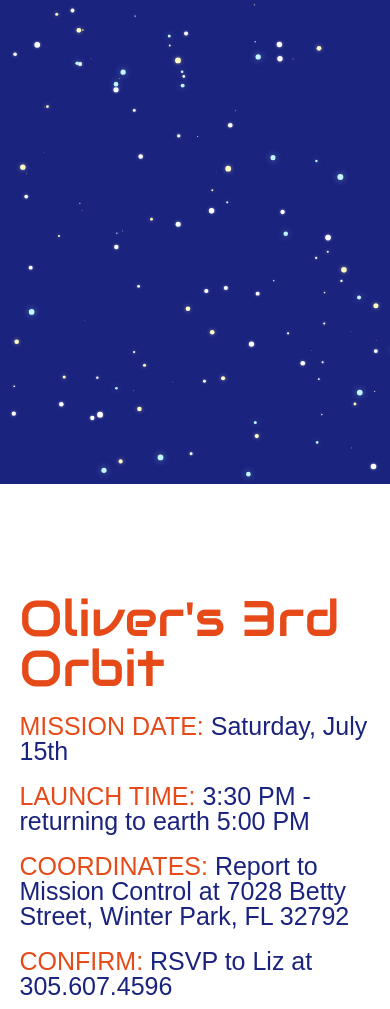
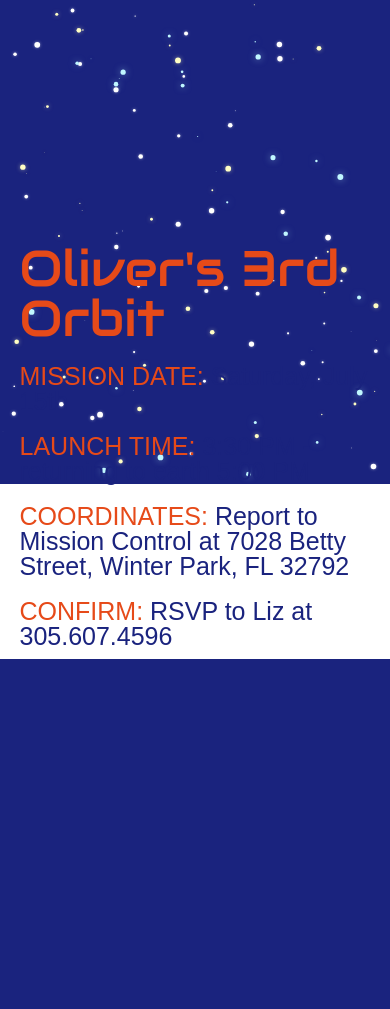
Before and after one commit to alexlcortes/ohtwoddles, a PHP site: page / in a window 390 px wide. Shown: the part 766-1775 px from the top of the page. After the commit the page ends 1425 px from the top, so only its background shows below. Run offline with PHP 8.4, Linux system fonts and the light colour scheme; some libraries are stand-ins or nearby versions; some web fonts are replaced.

Commit message:
media queries

```diff
--- a/assets/css/style.css
+++ b/assets/css/style.css
@@ -34,3 +34,15 @@ canvas {
 	width: 100%;
 	height: 65%;
 }
+
+
+
+
+@media (max-width: 414px) {
+	.text {
+		position: absolute;
+		top: 1000px;
+	}
+}
+
+@media (min-width: 736px) and (orientation: landscape) {
```
